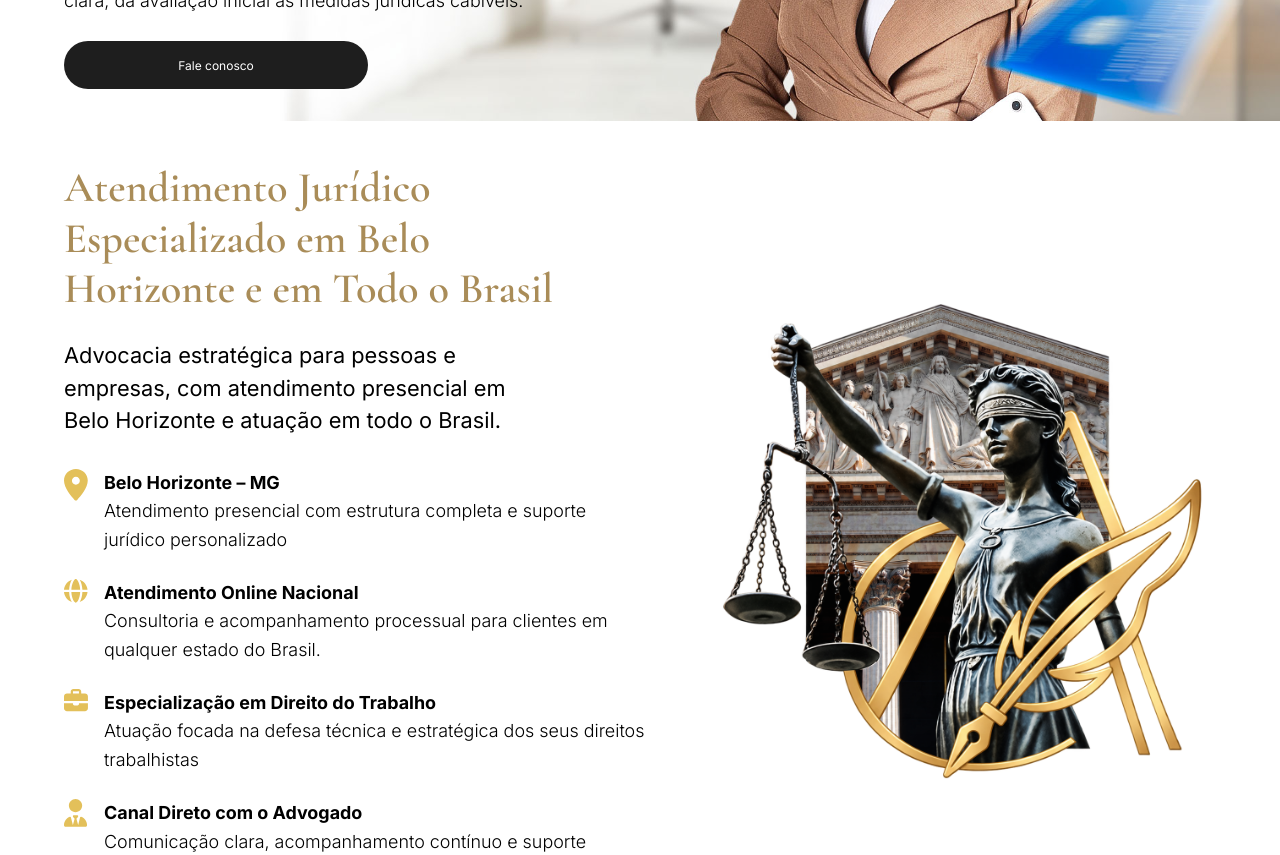
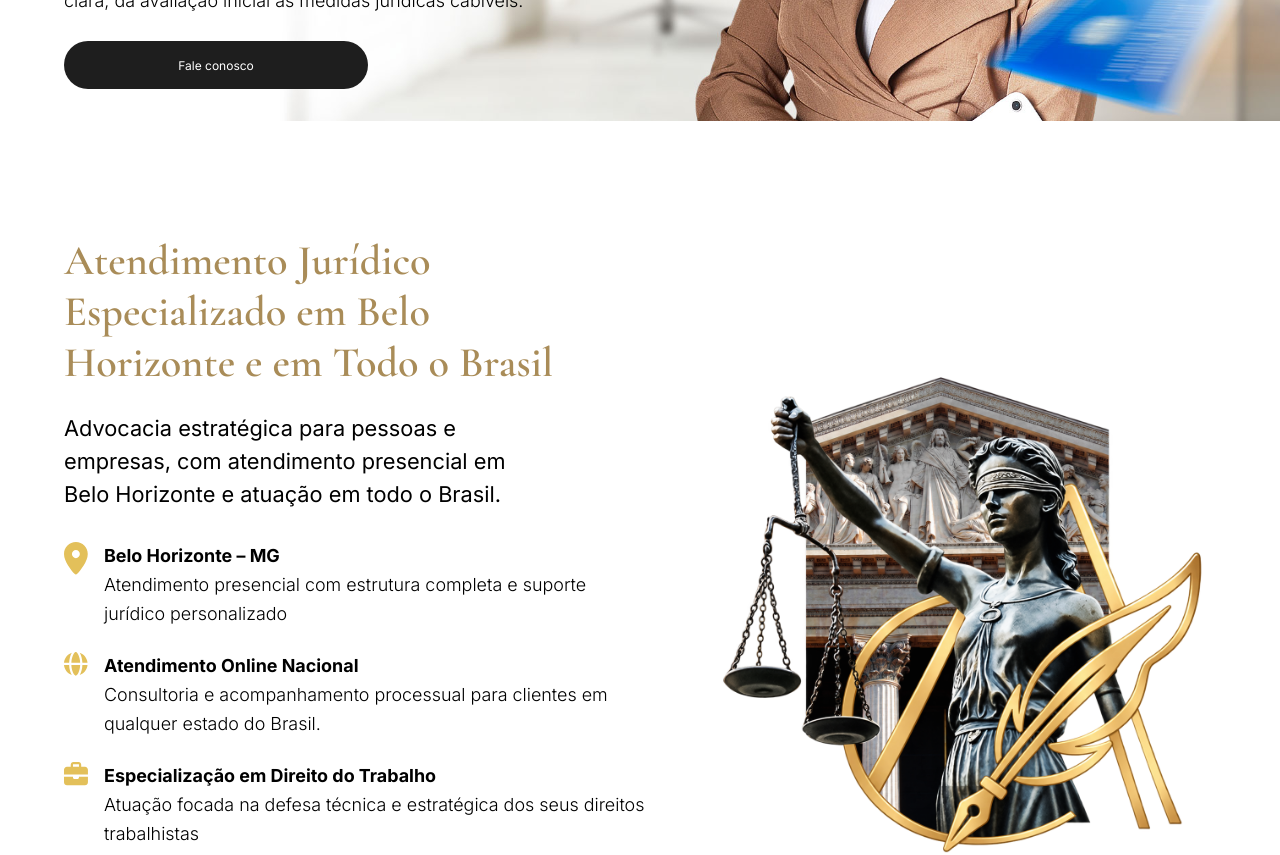
Before and after one commit to andyxzdev/Barreto_e_santana_adv, a React (Vite) app in the folder front-end/barreto_e_santana_adv/: page / in a window 1280 px wide. Shown: the part 500-1355 px from the top of the page. Built offline with nearby package versions, Linux system fonts and the light colour scheme.

Commit message:
style: aumenta espaco entre hero e atendimento

```diff
--- a/front-end/barreto_e_santana_adv/src/styles/responsive.scss
+++ b/front-end/barreto_e_santana_adv/src/styles/responsive.scss
@@ -110,6 +110,7 @@ header, header.home-header {
 .Atendimento {
   margin: 0;
   padding: var(--section-space) var(--page-gutter);
+  padding-top: clamp(5rem, 9vw, 9rem);
   .infos {
     max-width: var(--content-width);
     margin: 0 auto;
```
